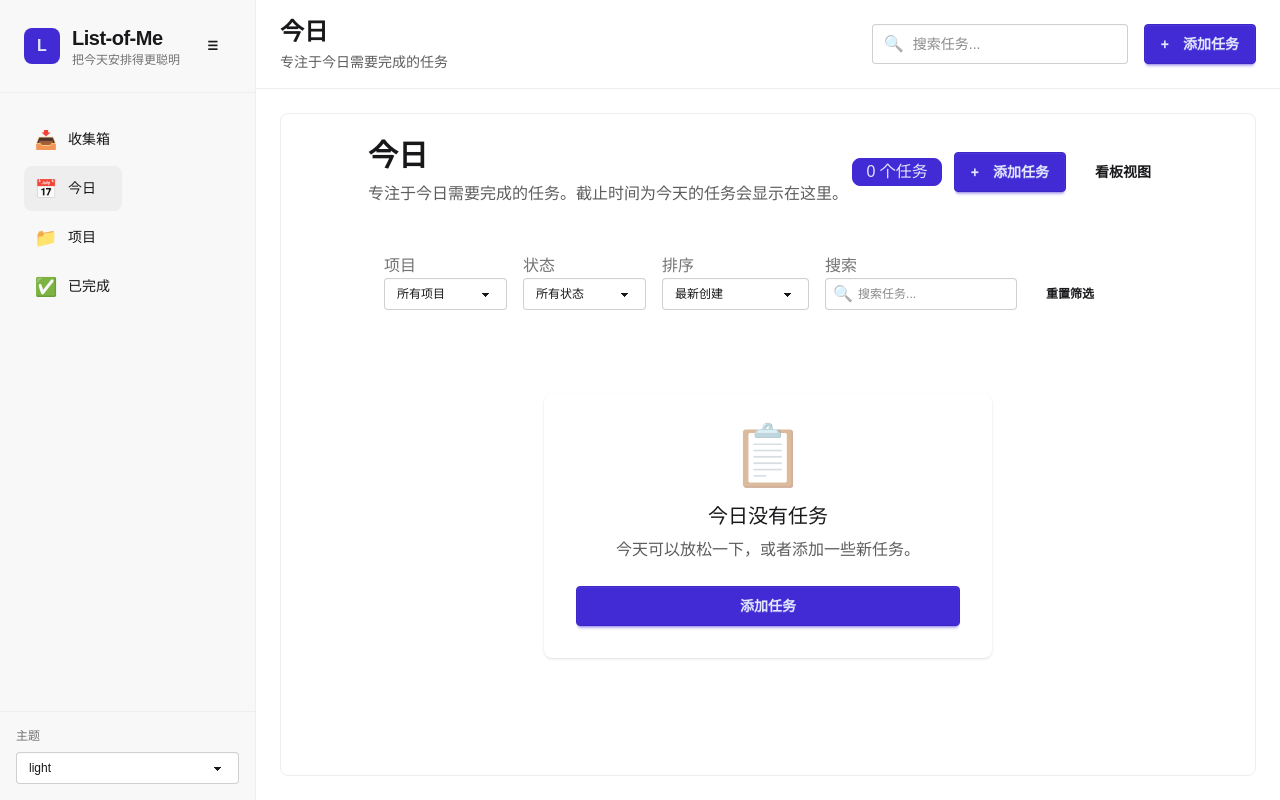
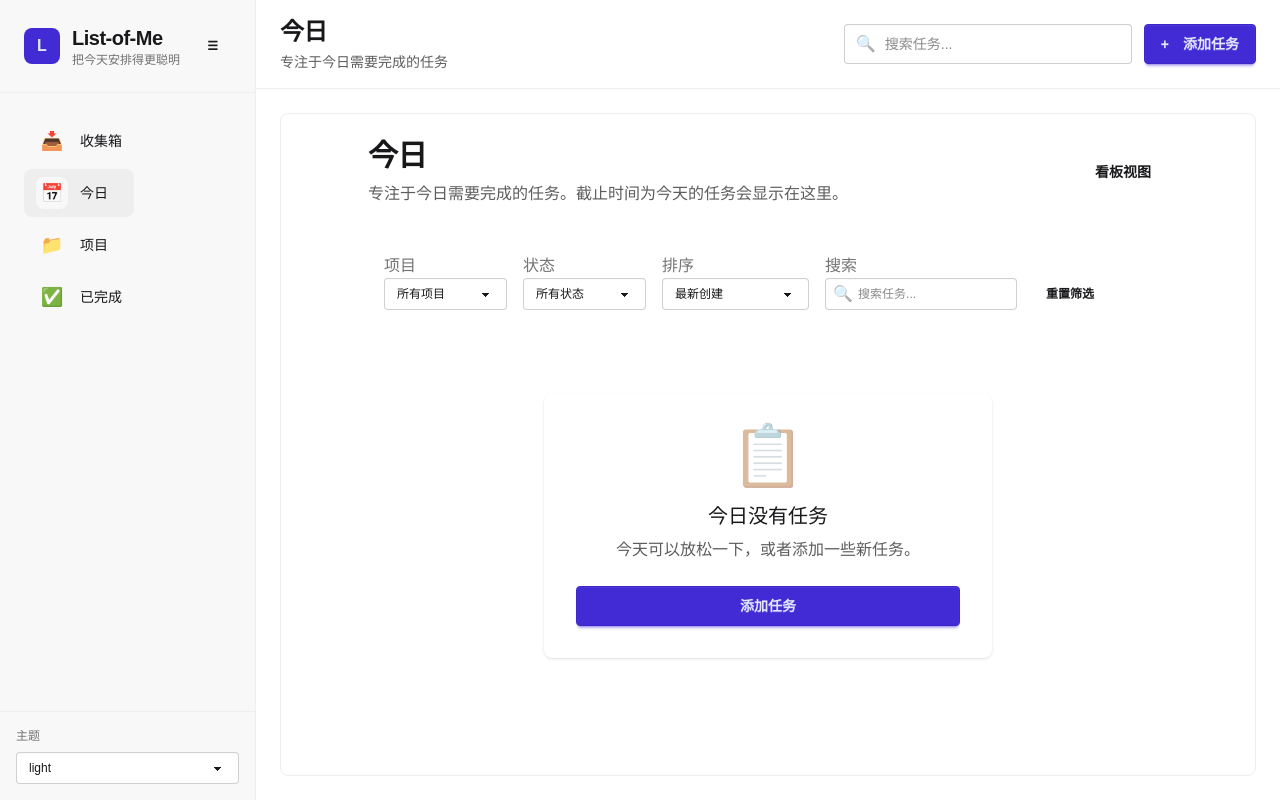
Before and after one commit to woruo03/list-of-me, a Vue app: page /today in a window 1280 px wide. Built offline with nearby package versions, Linux system fonts and the light colour scheme.

Commit message:
style: 优化页面标题、导航及按钮样式

```diff
--- a/src/components/layout/Header.vue
+++ b/src/components/layout/Header.vue
@@ -1,19 +1,19 @@
 <template>
   <header class="bg-base-100 border-b border-base-300 px-6 py-4">
-    <div class="flex items-center justify-between">
+    <div class="flex items-center justify-between gap-6">
       <div>
-        <h2 class="text-2xl font-bold">{{ pageTitle }}</h2>
+        <h2 class="text-2xl font-bold tracking-tight">{{ pageTitle }}</h2>
         <p class="text-base-content/70 text-sm mt-1">{{ pageDescription }}</p>
       </div>
 
-      <div class="flex items-center gap-4">
-        <div class="relative">
+      <div class="flex items-center gap-3">
+        <div class="relative w-72">
           <input
             ref="searchInput"
             type="text"
             :value="taskStore.searchQuery"
             placeholder="搜索任务..."
-            class="input input-bordered w-64 pl-10"
+            class="input input-bordered w-full pl-10"
             @input="handleSearch"
           />
           <span class="absolute left-3 top-1/2 transform -translate-y-1/2 text-base-content/50">🔍</span>
--- a/src/components/layout/NavItem.vue
+++ b/src/components/layout/NavItem.vue
@@ -2,17 +2,17 @@
   <li>
     <router-link
       :to="to"
-      class="flex items-center justify-between p-3 rounded-lg hover:bg-base-300 transition-colors"
+      class="flex items-center justify-between px-3 py-2 rounded-lg hover:bg-base-300 transition-colors"
       :class="{ 'bg-base-300': isActive }"
     >
       <div class="flex items-center gap-3">
-        <div class="w-5 h-5 flex items-center justify-center">
+        <div class="w-8 h-8 flex items-center justify-center rounded-lg bg-base-200">
           <span class="text-lg">{{ icon }}</span>
         </div>
         <span v-if="!collapsed" class="font-medium">{{ label }}</span>
       </div>
 
-      <span v-if="badge !== undefined && badge > 0 && !collapsed" class="badge badge-primary">
+      <span v-if="badge !== undefined && badge > 0 && !collapsed" class="badge badge-primary badge-sm">
         {{ badge }}
       </span>
     </router-link>
--- a/src/views/CompletedView.vue
+++ b/src/views/CompletedView.vue
@@ -3,11 +3,11 @@
     <div class="mb-8">
       <div class="flex items-center justify-between mb-4">
         <div>
-          <h1 class="text-3xl font-bold">已完成</h1>
+          <h1 class="text-3xl font-bold tracking-tight">已完成</h1>
           <p class="text-base-content/70 mt-2">查看已完成的任务历史。这是你的成就记录，也是复盘的好地方。</p>
         </div>
         <div class="flex items-center gap-3">
-          <span class="badge badge-primary badge-lg">{{ tasks.length }} 个任务</span>
+          <span class="badge badge-primary badge-outline">{{ tasks.length }} 个任务</span>
           <button class="btn btn-ghost" @click="clearCompleted" :disabled="tasks.length === 0">清空已完成</button>
         </div>
       </div>
--- a/src/views/InboxView.vue
+++ b/src/views/InboxView.vue
@@ -3,17 +3,10 @@
     <div class="mb-8">
       <div class="flex items-center justify-between mb-4">
         <div>
-          <h1 class="text-3xl font-bold">收集箱</h1>
+          <h1 class="text-3xl font-bold tracking-tight">收集箱</h1>
           <p class="text-base-content/70 mt-2">
             收集所有未整理的想法和任务。将它们移动到今日或指定项目以开始行动。
           </p>
-        </div>
-        <div class="flex items-center gap-3">
-          <span class="badge badge-primary badge-lg">{{ tasks.length }} 个任务</span>
-          <button class="btn btn-primary" @click="openAddTaskModal">
-            <span class="mr-2">+</span>
-            添加任务
-          </button>
         </div>
       </div>
     </div>
--- a/src/views/ProjectDetailView.vue
+++ b/src/views/ProjectDetailView.vue
@@ -5,13 +5,13 @@
         <div>
           <div class="flex items-center gap-3 mb-2">
             <button class="btn btn-ghost btn-sm" @click="router.back()">← 返回</button>
-            <h1 class="text-3xl font-bold">{{ project?.name || '加载中...' }}</h1>
-            <span class="badge badge-primary">项目</span>
+            <h1 class="text-3xl font-bold tracking-tight">{{ project?.name || '加载中...' }}</h1>
+            <span class="badge badge-primary badge-outline">项目</span>
           </div>
         </div>
         <div class="flex items-center gap-3">
-          <span class="badge badge-primary badge-lg">{{ tasks.length }} 个任务</span>
-          <button class="btn btn-primary" @click="openAddTaskModal">
+          <span class="badge badge-primary badge-outline">{{ tasks.length }} 个任务</span>
+          <button class="btn btn-primary shadow-md" @click="openAddTaskModal">
             <span class="mr-2">+</span>
             添加任务
           </button>
--- a/src/views/ProjectsView.vue
+++ b/src/views/ProjectsView.vue
@@ -3,12 +3,12 @@
     <div class="mb-8">
       <div class="flex items-center justify-between mb-4">
         <div>
-          <h1 class="text-3xl font-bold">项目</h1>
+          <h1 class="text-3xl font-bold tracking-tight">项目</h1>
           <p class="text-base-content/70 mt-2">按项目组织和管理任务。每个项目可以包含多个相关任务。</p>
         </div>
         <div class="flex items-center gap-3">
-          <span class="badge badge-primary badge-lg">{{ projectStore.projects.length }} 个项目</span>
-          <button class="btn btn-primary" @click="openAddProjectModal">
+          <span class="badge badge-primary badge-outline">{{ projectStore.projects.length }} 个项目</span>
+          <button class="btn btn-primary shadow-md" @click="openAddProjectModal">
             <span class="mr-2">+</span>
             新建项目
           </button>
--- a/src/views/TodayView.vue
+++ b/src/views/TodayView.vue
@@ -3,17 +3,12 @@
     <div class="mb-8">
       <div class="flex items-center justify-between mb-4">
         <div>
-          <h1 class="text-3xl font-bold">今日</h1>
+          <h1 class="text-3xl font-bold tracking-tight">今日</h1>
           <p class="text-base-content/70 mt-2">
             专注于今日需要完成的任务。截止时间为今天的任务会显示在这里。
           </p>
         </div>
         <div class="flex items-center gap-3">
-          <span class="badge badge-primary badge-lg">{{ tasks.length }} 个任务</span>
-          <button class="btn btn-primary" @click="openAddTaskModal">
-            <span class="mr-2">+</span>
-            添加任务
-          </button>
           <button class="btn btn-ghost" @click="toggleViewMode">
             {{ viewMode === 'list' ? '看板视图' : '列表视图' }}
           </button>
```
